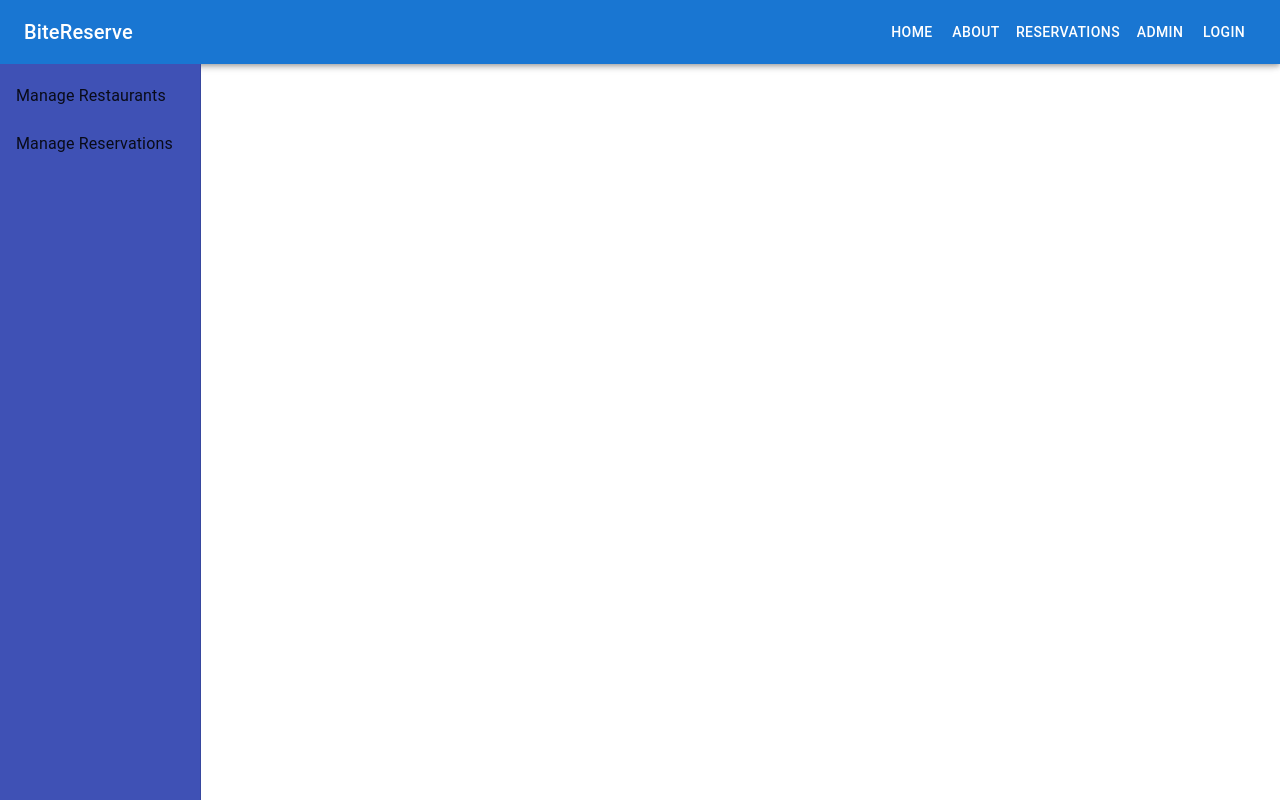
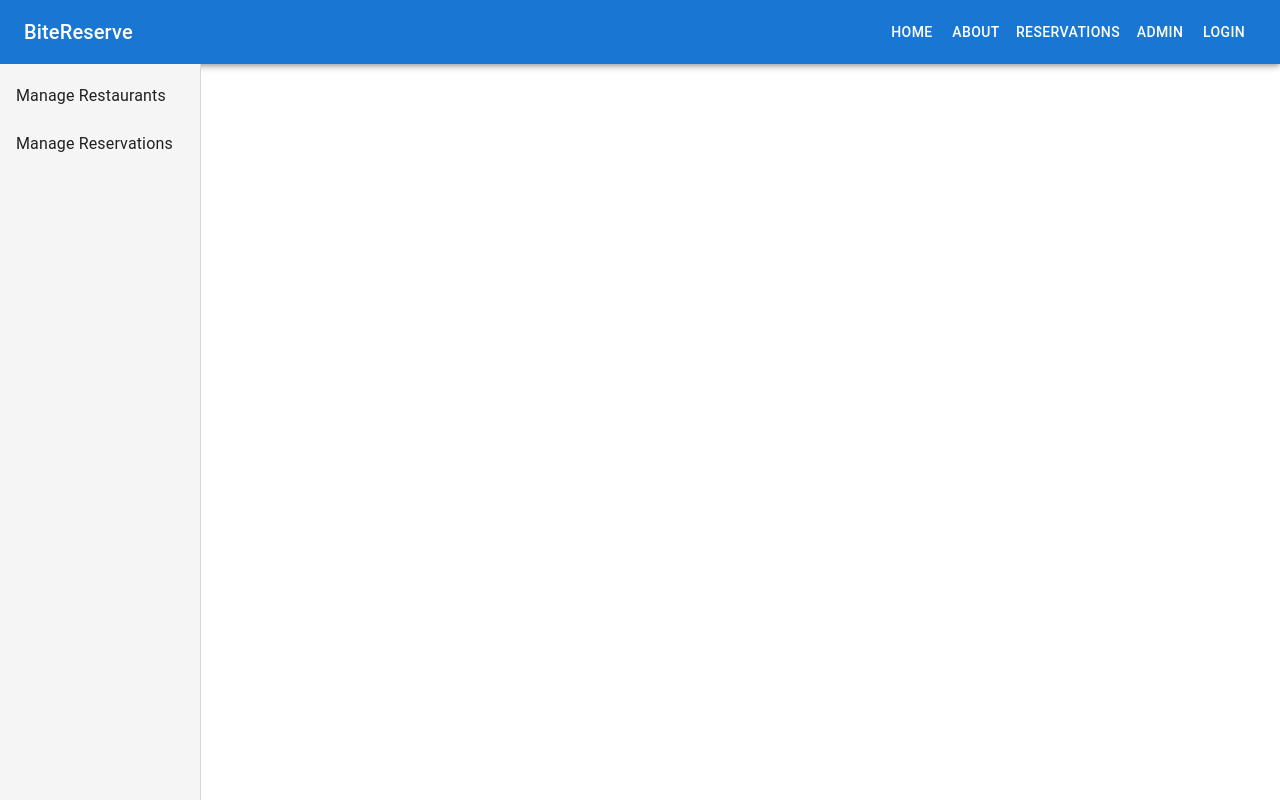
Before and after one commit to christopherthai/bite-reserve, a React (Vite) app in the folder client/: page /admindashboard/manage-reservations in a window 1280 px wide. Built offline with nearby package versions, Linux system fonts and the light colour scheme; the HTML template or start-up script is replaced by a standard one.

Commit message:
style: Change sidebar color to light gray

```diff
--- a/client/src/components/Admin/ManageReservations.jsx
+++ b/client/src/components/Admin/ManageReservations.jsx
@@ -11,9 +11,13 @@ import {
   Grid,
 } from "@material-ui/core";
 
+/*
+useStyles is a function that will be used to style the components.
+It uses the makeStyles hook from Material-UI to define the styles.
+*/
 const useStyles = makeStyles((theme) => ({
   appBar: {
-    backgroundColor: "#3f51b5",
+    backgroundColor: "#f5f5f5",
   },
   drawer: {
     width: 240,
@@ -23,7 +27,7 @@ const useStyles = makeStyles((theme) => ({
     width: 200,
     height: "100vh",
     marginTop: "64px",
-    backgroundColor: "#3f51b5",
+    backgroundColor: "#f5f5f5",
   },
 }));
 
--- a/client/src/components/Admin/ManageRestaurants.jsx
+++ b/client/src/components/Admin/ManageRestaurants.jsx
@@ -12,6 +12,10 @@ import {
 } from "@material-ui/core";
 import RestaurantTable from "./RestaurantTable";
 
+/*
+useStyles is a function that will be used to style the components.
+It uses the makeStyles hook from Material-UI to define the styles.
+*/
 const useStyles = makeStyles((theme) => ({
   appBar: {
     backgroundColor: "#3f51b5",
@@ -24,10 +28,15 @@ const useStyles = makeStyles((theme) => ({
     width: 200,
     height: "100vh",
     marginTop: "64px",
-    backgroundColor: "#3f51b5",
+    backgroundColor: "#f5f5f5",
   },
 }));
 
+/*
+This is the ManageRestaurant component that will display the Manage Restaurants page.
+It will contain a Drawer component with links to the Manage Restaurants and Manage Reservations pages.
+It will also contain a RestaurantTable component that will display the list of restaurants.
+*/
 function ManageRestaurant() {
   const classes = useStyles();
   const drawerItems = [
--- a/client/src/components/Admin/RestaurantTable.jsx
+++ b/client/src/components/Admin/RestaurantTable.jsx
@@ -31,7 +31,6 @@ function RestaurantTable() {
         position: "absolute",
         top: "100px",
         right: "-720px",
-        backgroundColor: "Blue",
         marginLeft: 0,
         marginRight: 100,
         width: "80%",
```
Also changed, not shown: client/src/components/NavBar.jsx (+9 -0 lines), 1 other file (tests, documents, lock files or other folders).
